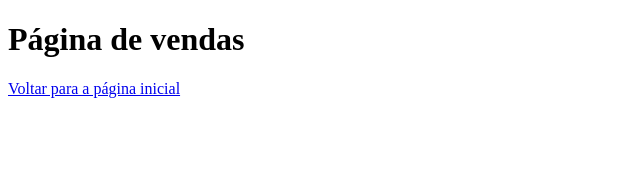
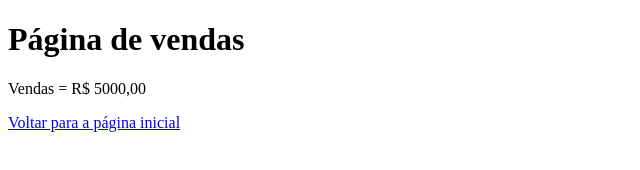
Before and after one commit to rhianpb/Aulagithub, a plain HTML site: page vendas.html in a window 1280 px wide. Shown: the whole page, without its empty margins (0-640 px from the left). Drawn offline with Linux system fonts and the light colour scheme.

Commit message:
Acrescentado valor das vendas

```diff
--- a/vendas.html
+++ b/vendas.html
@@ -7,6 +7,7 @@
 </head>
 <body>
     <h1>Página de vendas</h1>
+    <p>Vendas = R$ 5000,00</p>
     <a href="index.html">Voltar para a página inicial</a>
 </body>
 </html>
```
Also changed, not shown: index.html (+1 -0 lines).
